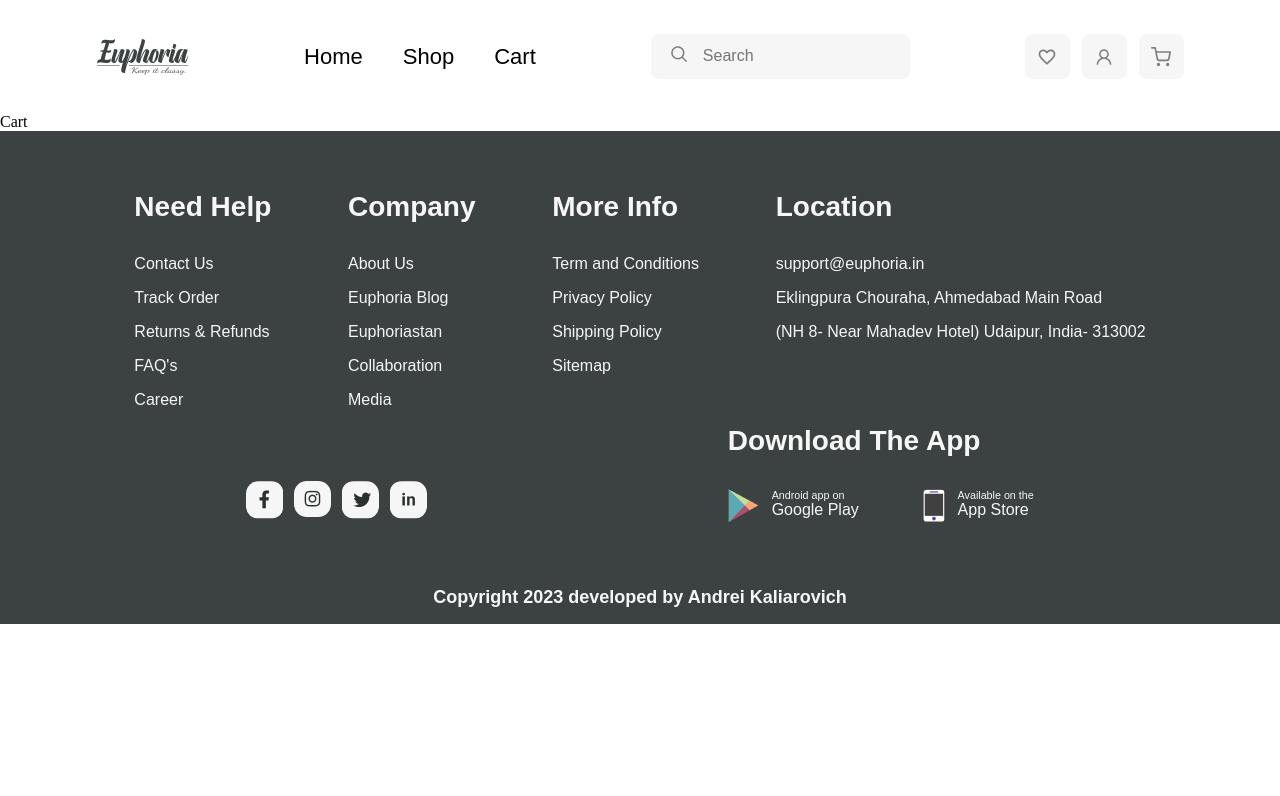
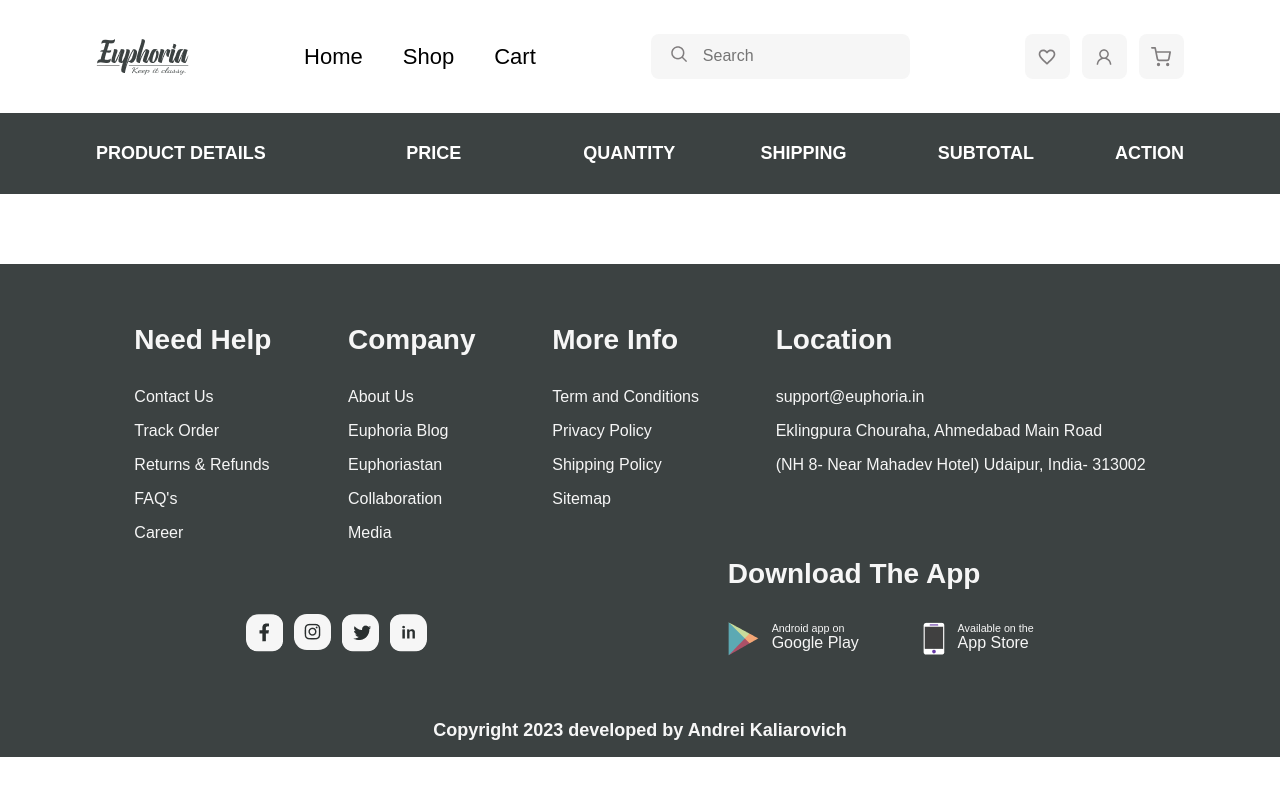
Before and after one commit to Andrei1808/KidsMath, a React (Vite) app in the folder CommercialStore/: page /cart in a window 1280 px wide. Shown: the top 796 px of the page. Built offline with nearby package versions, Linux system fonts and the light colour scheme.

Commit message:
feat: add cart page

```diff
--- a/CommercialStore/src/components/Carousel/Carousel.module.scss
+++ b/CommercialStore/src/components/Carousel/Carousel.module.scss
@@ -28,10 +28,11 @@
 
   .like {
     position: absolute;
-    top: 0.5rem;
-    right: 1.75rem;
-    font-size: 1.5rem;
+    top: 0.75rem;
+    right: 2rem;
+    font-size: 1.875rem;
     color: $steelGray;
+    cursor: pointer;
 
     svg {
       border-radius: 50%;
--- a/CommercialStore/src/components/Header/Header.tsx
+++ b/CommercialStore/src/components/Header/Header.tsx
@@ -1,12 +1,11 @@
 import React from "react";
-import { NavLink } from "react-router-dom";
+import { Link, NavLink } from "react-router-dom";
 import s from "./Header.module.scss";
-import {FiShoppingCart} from "react-icons/fi"
-import {AiOutlineUser} from "react-icons/ai"
-import {MdFavoriteBorder} from "react-icons/md"
+import { FiShoppingCart } from "react-icons/fi";
+import { AiOutlineUser } from "react-icons/ai";
+import { MdFavoriteBorder } from "react-icons/md";
 import logo from "../../assets/images/header-logo.png";
 import searchIcon from "../../assets/images/icons/search-icon.png";
-
 
 export default function Header() {
   return (
@@ -39,14 +38,14 @@ export default function Header() {
 
         <div className={s.icons}>
           <span className={s.favorite}>
-            <MdFavoriteBorder/>
+            <MdFavoriteBorder />
           </span>
           <span className={s.user}>
-            <AiOutlineUser/>
+            <AiOutlineUser />
           </span>
-          <span  className={s.cart}>
-           <FiShoppingCart/>
-          </span>
+          <Link to="/cart" className={s.cart}>
+            <FiShoppingCart />
+          </Link>
         </div>
       </div>
     </header>
--- a/CommercialStore/src/pages/Cart.tsx
+++ b/CommercialStore/src/pages/Cart.tsx
@@ -1,7 +1,24 @@
-import React from 'react'
+import React from "react";
+import s from "../style/pages/Cart.module.scss";
+import Helmet from "../components/Helmet/Helmet";
 
-export default function Cart() {
+export default function () {
   return (
-    <div>Cart</div>
-  )
+    <Helmet title="Cart">
+      <div>
+        <section className={s.path}></section>
+        <section className={s.products}>
+          <div className={s.title}>
+            <h5>product details</h5>
+            <h5>price</h5>
+            <h5>quantity</h5>
+            <h5>shipping</h5>
+            <h5>subtotal</h5>
+            <h5>action</h5>
+</div>
+        </section>
+        <section className={s.totalPrice}></section>
+      </div>
+    </Helmet>
+  );
 }
--- /dev/null
+++ b/CommercialStore/src/style/pages/Cart.module.scss
@@ -0,0 +1,23 @@
+@import '../sass/variables.scss';
+
+.products{
+    width: 100%;
+    background-color: $dark;
+}
+
+.title{
+    width: 85%;
+    margin: 0 auto 4.375rem;
+    padding: 1.875rem 0;
+    display: grid;
+    grid-template-columns: 3.5fr 2fr 2fr 2fr 2fr 0.5fr;
+    text-transform: uppercase;
+
+    h5{
+        font-family: $textFont;
+        font-size: $font-size-medium;
+        font-weight: 600;
+        color: $white
+    }
+
+}
```
